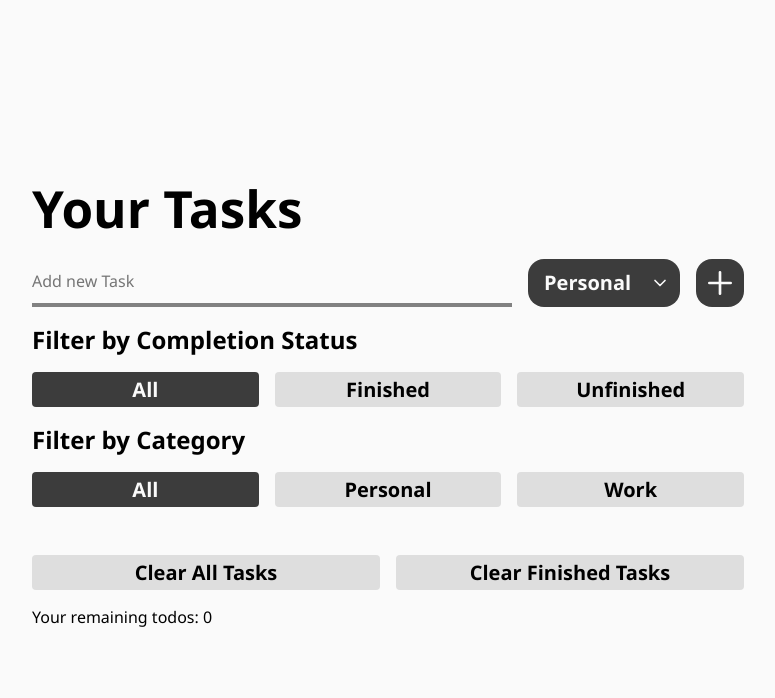
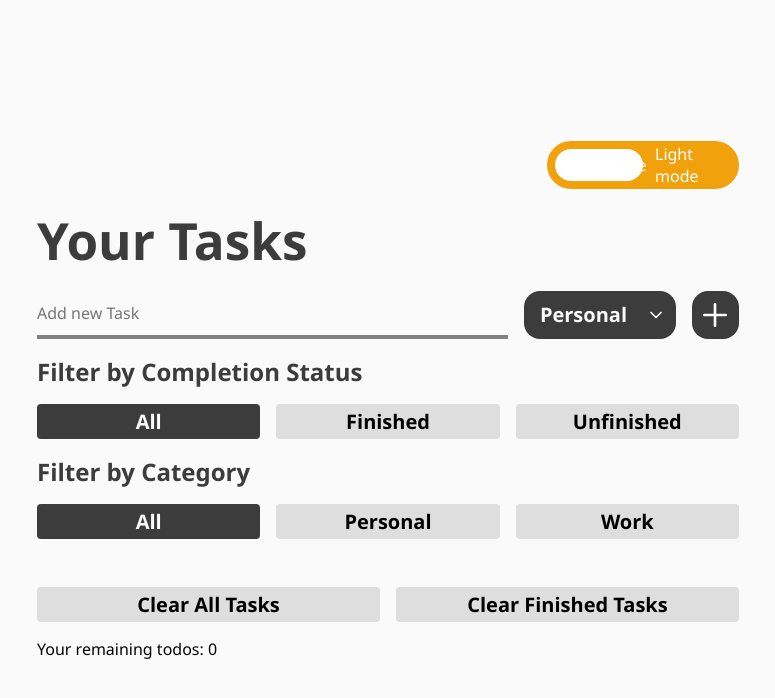
Before and after one commit to bagoesihsant/react-checkpoint-todo-list-app, a React (Vite) app: page / in a window 1280 px wide. Shown: the top 698 px of the page, without its empty margins (252-1027 px from the left). Built offline with nearby package versions, Linux system fonts and the light colour scheme.

Commit message:
Added dark/light mode feature in CSS and Components.

```diff
--- a/src/components/App.jsx
+++ b/src/components/App.jsx
@@ -4,6 +4,7 @@ import { TasksList } from './TasksList';
 import { FilterTasks } from './FilterTasks';
 import { ClearTasks } from './ClearTasks';
 import { SortTasks } from './SortTasks';
+import { ChangeTheme } from './ChangeTheme';
 
 // Import Context Provider
 import { TasksProvider } from '../contexts/TasksProvider';
@@ -16,12 +17,11 @@ import { TasksCount } from './TasksCount';
 export default function App() {
 
     return (
-        <div className="center">
-            <div className="container">
-                {/* Your App Title */}
-                <h1 className="app-title">Your Tasks</h1>
-
-                <TasksProvider>
+        <TasksProvider>
+            <div className="center">
+                <ChangeTheme/>
+                <div className="container">
+                    <h1 className="app-title">Your Tasks</h1>
                     <AddTask />
                     <FilterTasks />
                     <SortTasks />
@@ -29,10 +29,10 @@ export default function App() {
                     <ClearTasks />
                     <TasksCount />
                     <ToastContainer />
-                </TasksProvider>
 
+                </div>
             </div>
-        </div>
+        </TasksProvider>
     )
 
 }
--- /dev/null
+++ b/src/components/ChangeTheme.jsx
@@ -0,0 +1,31 @@
+// Import Context
+import { useTheme, useThemeDispatch } from '../contexts/TasksProvider';
+
+export function ChangeTheme(){
+    const theme = useTheme();
+    const themeDispatch = useThemeDispatch();
+
+    function handleThemeChange(){
+        themeDispatch({type: 'invert'});
+    }
+
+    return (
+        <div className='toggle-container'>
+            <div className="switch-button">
+                <input
+                    type="checkbox"
+                    id="toggle"
+                    onChange={handleThemeChange}
+                    checked={
+                        theme === 'dark' ? true : false
+                    }
+                />
+                <label id="switch" htmlFor="toggle">
+                    <div id="circle"></div>
+                    <div id="text">Light mode</div>
+                    <div id="text2">Dark mode</div>
+                </label>
+            </div>
+        </div>
+    )
+}
--- a/src/contexts/TasksContext.js
+++ b/src/contexts/TasksContext.js
@@ -11,3 +11,6 @@ export const CategoryTasksDispatchContext = createContext(null);
 
 export const UndoTasksContext = createContext(null);
 export const UndoTasksDispatchContext = createContext(null);
+
+export const ThemeContext = createContext(null);
+export const ThemeDispatchContext = createContext(null);
--- a/src/contexts/TasksProvider.jsx
+++ b/src/contexts/TasksProvider.jsx
@@ -11,6 +11,8 @@ import {
     CategoryTasksDispatchContext,
     UndoTasksContext,
     UndoTasksDispatchContext,
+    ThemeContext,
+    ThemeDispatchContext,
 } from "./TasksContext";
 
 // Import Utils
@@ -25,11 +27,13 @@ export function TasksProvider({children}){
     const initialTasks = getLocalItems('userTasks') || [];
     const initialFilter = getLocalItems('userFilterCompletion') || "all";
     const initialCategory = getLocalItems('userFilterCategory') || "all";
+    const initialTheme = getLocalItems('userTheme') || window.matchMedia("(prefers-color-scheme: dark)").matches ? "dark" : "light";
 
     const [tasks, tasksDispatch] = useReducer(tasksReducer, initialTasks);
     const [filterTasks, filterTasksDispatch] = useReducer(filterTasksReducer, initialFilter);
     const [categoryTasks, categoryTasksDispatch] = useReducer(categoryTasksReducer, initialCategory);
     const [undoTask, undoTaskDispatch] = useReducer(undoTaskReducer, {});
+    const [theme, themeDispatch] = useReducer(themeReducer, initialTheme);
 
     useEffect(() => {
         setLocalItems('userTasks', tasks);
@@ -73,6 +77,11 @@ export function TasksProvider({children}){
 
     }, [undoTask]);
 
+    useEffect(() => {
+        document.body.setAttribute('data-theme', theme);
+        setLocalItems('userTheme', theme);
+    }, [theme]);
+
     return (
         <>
             <TasksContext value={tasks}>
@@ -83,7 +92,11 @@ export function TasksProvider({children}){
                                 <CategoryTasksDispatchContext value={categoryTasksDispatch}>
                                     <UndoTasksContext value={undoTask}>
                                         <UndoTasksDispatchContext value={undoTaskDispatch}>
-                                            {children}
+                                            <ThemeContext value={theme}>
+                                                <ThemeDispatchContext value={themeDispatch}>
+                                                    {children}
+                                                </ThemeDispatchContext>
+                                            </ThemeContext>
                                         </UndoTasksDispatchContext>
                                     </UndoTasksContext>
                                 </CategoryTasksDispatchContext>
@@ -128,6 +141,14 @@ export function useUndoTasks(){
 
 export function useUndoTasksDispatcher() {
     return useContext(UndoTasksDispatchContext);
+}
+
+export function useTheme(){
+    return useContext(ThemeContext);
+}
+
+export function useThemeDispatch() {
+    return useContext(ThemeDispatchContext);
 }
 
 // Tasks Reducer Function
@@ -232,6 +253,21 @@ function undoTaskReducer(task, action) {
             return {}
         }
 
+        default: {
+            throw("Error: Not a valid input");
+        }
+
     }
 
 }
+
+// Switch Theme Reducer
+function themeReducer(task, action) {
+
+    switch(action.type) {
+        case 'invert': {
+            return task === 'dark' ? 'light' : 'dark';
+        }
+    }
+
+}
--- a/src/styles/App.css
+++ b/src/styles/App.css
@@ -33,6 +33,26 @@
     --green-900: #054e44;
 }
 
+/* Dark and Light Mode CSS */
+[data-theme="light"] {
+    --white-100: #FAFAFA;
+
+    --form-input-color: #050505;
+    --outline-color: transparent;
+    --border-color: #050505;
+    --list-item-color: #3C3C3C;
+}
+
+[data-theme="dark"] {
+    --white-100: #050505;
+
+    --form-input-color: #FAFAFA;
+    --outline-color: #FAFAFA;
+    --border-color: #FAFAFA;
+    --list-item-color: #FAFAFA;
+}
+
+
 body {
     width: 100%;
     min-height: 100vh;
@@ -41,15 +61,20 @@ body {
 }
 
 .center {
-    width: 20%;
     min-height: 100vh;
     display: flex;
+    flex-direction: column;
     align-items: center;
     justify-content: center;
     margin: 0 auto;
 }
 
+.container {
+    max-width: 702px;
+}
+
 .container .app-title {
+    color: var(--white-900);
     font-size: 3.2rem;
     margin: 1rem 0;
 }
@@ -69,6 +94,7 @@ body {
     border-bottom: .25rem solid var(--white-700);
     background-color: var(--white-100);
     transition: text-indent .5s ease;
+    color: var(--form-input-color);
 }
 
 .container #form-todo input[type=text]:focus {
@@ -141,6 +167,7 @@ body {
 
 .container .filter-container h2 {
     font-size: 1.5rem;
+    color: var(--white-900);
 }
 
 .container .filter-container .button-container {
@@ -168,6 +195,7 @@ body {
 
 .container .sort-button-container h2 {
     font-size: 1.5rem;
+    color: var(--white-900);
 }
 
 .container .sort-button-container .button-container {
@@ -246,7 +274,7 @@ body {
 
 .container .todo-list-container .todo .todo-list-item {
     width: 100%;
-    border: 1px solid black;
+    border: 1px solid var(--border-color);
     border-radius: 1rem;
     padding: 1rem;
     display: flex;
@@ -265,7 +293,7 @@ body {
 
 .container .todo-list-container .todo .todo-list-item span {
     font-size: 1.5rem;
-    color: var(--white-900);
+    color: var(--list-item-color);
     font-weight: 500;
     user-select: none;
     position: relative;
@@ -274,6 +302,7 @@ body {
 .container .todo-list-container .todo .todo-list-item .category {
     text-transform: capitalize;
     font-weight: 600;
+    color: var(--list-item-color);
 }
 
 .container .todo-list-container .todo .todo-list-item .edit-item {
@@ -319,6 +348,7 @@ body {
 
 .container .remaining-todo {
     margin-block: 1rem;
+    color: var(--form-input-color);
 }
 
 /* Modal CSS */
@@ -535,3 +565,68 @@ body {
     font-weight: 600;
     cursor: pointer;
 }
+
+/* Dark Light Button CSS */
+
+.toggle-container {
+    width: 702px;
+    margin-block-start: 1rem;
+    display: flex;
+    align-items: center;
+    justify-content: flex-end;
+}
+
+.toggle-container input[type="checkbox"] {
+  display: none;
+}
+
+#switch {
+  margin: 0 auto;
+  position: relative;
+  display: block;
+  width: 12rem;
+  height: 3rem;
+  background-color: rgb(241, 161, 12);
+  border-radius: 3rem;
+  cursor: pointer;
+}
+
+#circle {
+  width: 5.5rem;
+  height: 2rem;
+  background-color: white;
+  position: relative;
+  top: .5rem;
+  left: .5rem;
+  border: 10px solid white;
+  border-radius: 4rem;
+  transition: 0.4s ease left, 0.4s ease background-position;
+  z-index: 2;
+}
+
+#text,
+#text2 {
+  position: absolute;
+  top: 50%;
+  transform: translateY(-50%);
+  color: #fff;
+  font-size: 1rem;
+  font-weight: 300;
+  margin-left: 6.75rem;
+  z-index: 1;
+  user-select: none;
+}
+
+#text2 {
+  margin-left: 1rem;
+  text-align: right;
+}
+
+#toggle:checked + #switch #circle {
+  left: 6rem;
+  background-position: -6rem 0;
+}
+
+#toggle:checked + #switch {
+  background: #212121;
+}
```
